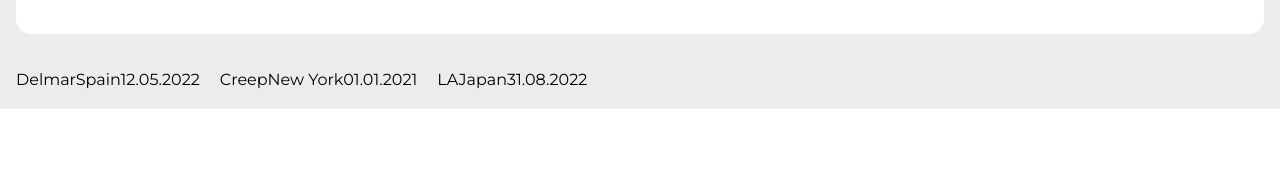
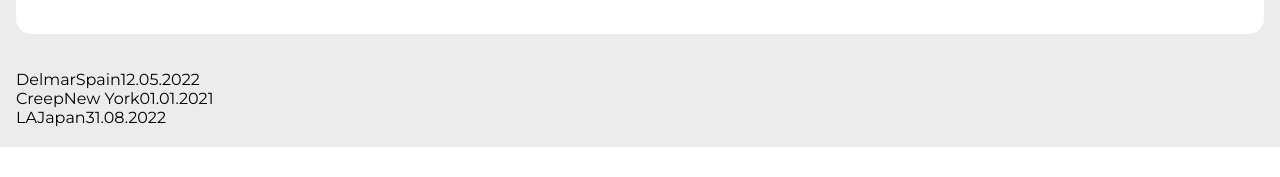
Before and after one commit to andreylutz/influence, a React (Create React App) app in the folder frontend/: page /events in a window 1280 px wide. Shown: the part 382-559 px from the top of the page. Built offline with nearby package versions, Linux system fonts and the light colour scheme.

Commit message:
changed events

```diff
--- a/frontend/src/components/UserProfile/UserEvents.jsx
+++ b/frontend/src/components/UserProfile/UserEvents.jsx
@@ -8,7 +8,7 @@ export default function UserEvents() {
   const events = [{ name: 'Delmar', location: 'Spain', picture: '...', date: '12.05.2022' }, { name: 'Creep', location: 'New York', picture: '...', date: '01.01.2021' }, { name: 'LA', location: 'Japan', picture: '...', date: '31.08.2022' }]
   return (
     <div className='userProfile__container'>
-      <ul style={{ display: 'flex' }}>
+      <ul className='userEvents__list'>
         {events.map((el) => <EventItem el={el} />)}
       </ul>
     </div>
```
